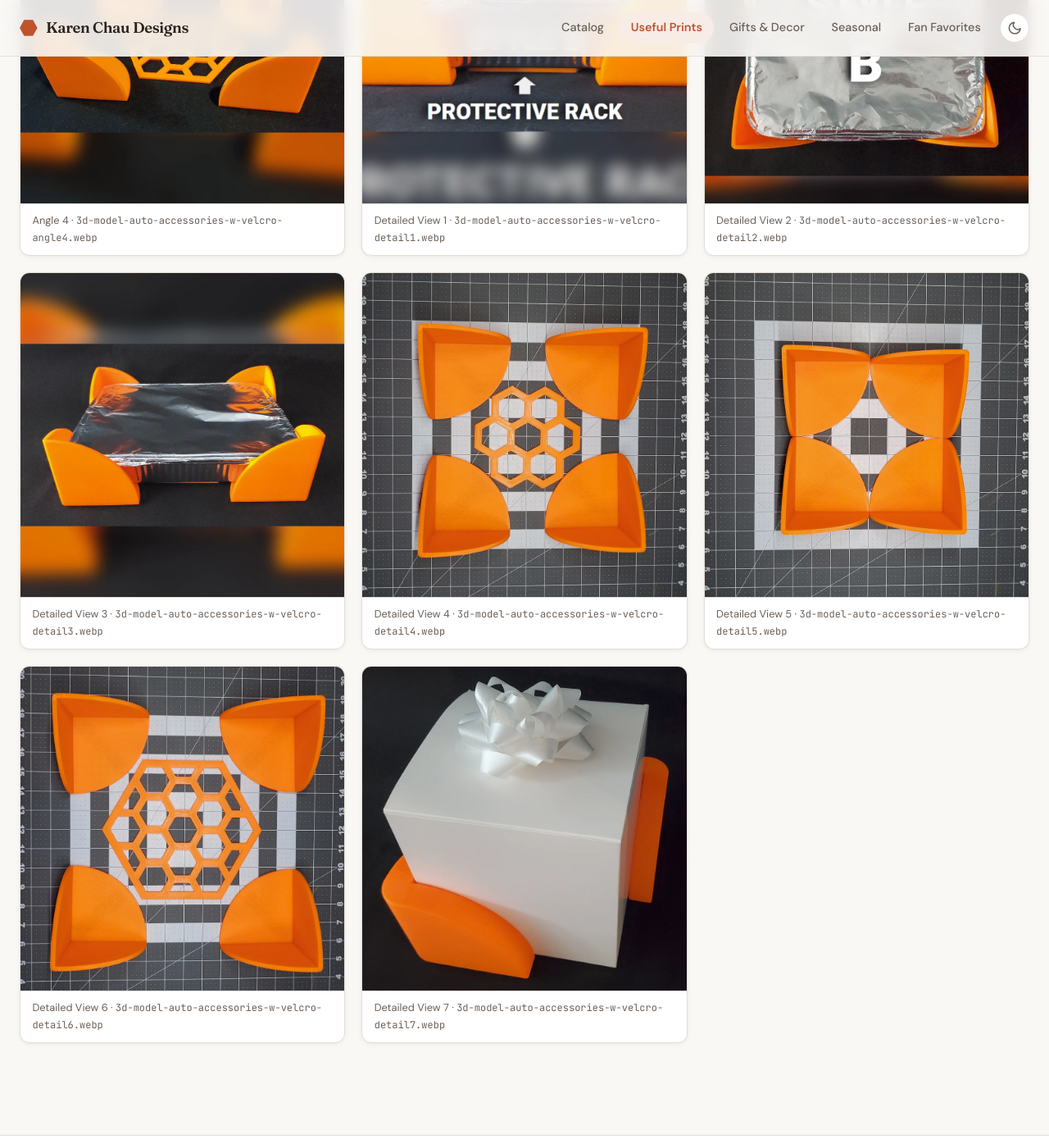
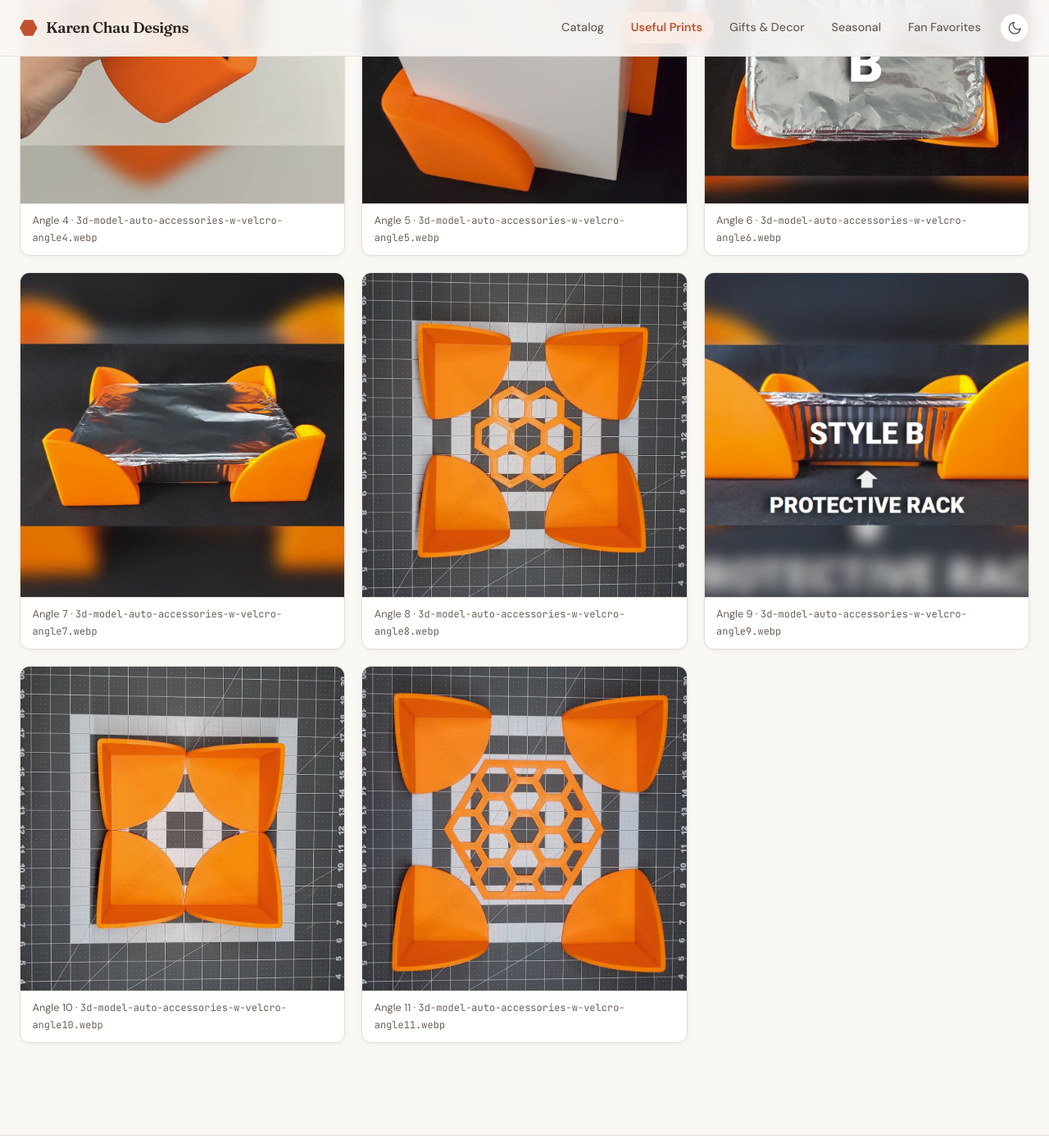
Before and after one commit to karenchaudesigns/3d-model-catalog, a Jekyll site: the page built from _models/auto-accessories-w-velcro.md, in a window 1280 px wide and 1400 px high, scrolled down 3410 px. Shown: the whole window at 82% size. Built offline with Jekyll 4.4.1, drawn with Linux system fonts in a browser that asks for light colours.

Commit message:
Update Auto accessories w/ Velcro

```diff
--- a/_models/auto-accessories-w-velcro.md
+++ b/_models/auto-accessories-w-velcro.md
@@ -12,14 +12,14 @@ gallery_images:
   - "/images/models/auto-accessories-w-velcro/3d-model-auto-accessories-w-velcro-angle2.webp"
   - "/images/models/auto-accessories-w-velcro/3d-model-auto-accessories-w-velcro-angle3.webp"
   - "/images/models/auto-accessories-w-velcro/3d-model-auto-accessories-w-velcro-angle4.webp"
-detailed_images:
-  - "/images/models/auto-accessories-w-velcro/3d-model-auto-accessories-w-velcro-detail1.webp"
-  - "/images/models/auto-accessories-w-velcro/3d-model-auto-accessories-w-velcro-detail2.webp"
-  - "/images/models/auto-accessories-w-velcro/3d-model-auto-accessories-w-velcro-detail3.webp"
-  - "/images/models/auto-accessories-w-velcro/3d-model-auto-accessories-w-velcro-detail4.webp"
-  - "/images/models/auto-accessories-w-velcro/3d-model-auto-accessories-w-velcro-detail5.webp"
-  - "/images/models/auto-accessories-w-velcro/3d-model-auto-accessories-w-velcro-detail6.webp"
-  - "/images/models/auto-accessories-w-velcro/3d-model-auto-accessories-w-velcro-detail7.webp"
+  - "/images/models/auto-accessories-w-velcro/3d-model-auto-accessories-w-velcro-angle5.webp"
+  - "/images/models/auto-accessories-w-velcro/3d-model-auto-accessories-w-velcro-angle6.webp"
+  - "/images/models/auto-accessories-w-velcro/3d-model-auto-accessories-w-velcro-angle7.webp"
+  - "/images/models/auto-accessories-w-velcro/3d-model-auto-accessories-w-velcro-angle8.webp"
+  - "/images/models/auto-accessories-w-velcro/3d-model-auto-accessories-w-velcro-angle9.webp"
+  - "/images/models/auto-accessories-w-velcro/3d-model-auto-accessories-w-velcro-angle10.webp"
+  - "/images/models/auto-accessories-w-velcro/3d-model-auto-accessories-w-velcro-angle11.webp"
+detailed_images: []
 tags:
   - "organizer"
   - "car"
```
Also changed, not shown: images/models/auto-accessories-w-velcro/3d-model-auto-accessories-w-velcro-angle1.webp, images/models/auto-accessories-w-velcro/3d-model-auto-accessories-w-velcro-angle10.webp (added), images/models/auto-accessories-w-velcro/3d-model-auto-accessories-w-velcro-angle11.webp (added), images/models/auto-accessories-w-velcro/3d-model-auto-accessories-w-velcro-angle2.webp, images/models/auto-accessories-w-velcro/3d-model-auto-accessories-w-velcro-angle3.webp, images/models/auto-accessories-w-velcro/3d-model-auto-accessories-w-velcro-angle4.webp, images/models/auto-accessories-w-velcro/3d-model-auto-accessories-w-velcro-angle5.webp (added), images/models/auto-accessories-w-velcro/3d-model-auto-accessories-w-velcro-angle6.webp (added), images/models/auto-accessories-w-velcro/3d-model-auto-accessories-w-velcro-angle7.webp (added), images/models/auto-accessories-w-velcro/3d-model-auto-accessories-w-velcro-angle8.webp (added), images/models/auto-accessories-w-velcro/3d-model-auto-accessories-w-velcro-angle9.webp (added), images/models/auto-accessories-w-velcro/3d-model-auto-accessories-w-velcro-main.webp, images/models/auto-accessories-w-velcro/3d-model-auto-accessories-w-velcro-thumb.webp.
